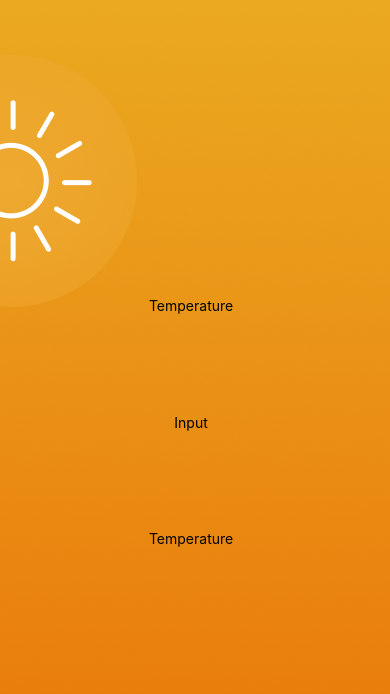
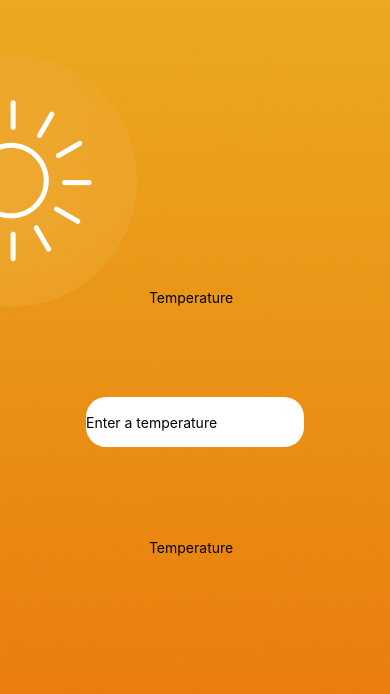
Before and after one commit to ialim0/weather-converter, a React Native app in the folder weather-app/: screen / in a window 390 px wide. Shown: the top 694 px of the page. Built offline with nearby package versions, Linux system fonts and the light colour scheme.

Commit message:
Input step 1

```diff
--- a/weather-app/App.js
+++ b/weather-app/App.js
@@ -1,6 +1,7 @@
 import { Text, View,ImageBackground } from "react-native";
 import {s} from "./App.style"
 import hotImage from "./assets/hot.png"
+import { InputTemperature } from "./components/InputTemperature.style.jsx";
 export default function App() {
   return (
     <ImageBackground source={hotImage}style={s.container} >
@@ -9,7 +10,7 @@ export default function App() {
         <Text>Temperature  </Text>
         </View>
         <View>
-        <Text>Input  </Text>
+        <InputTemperature/>
         </View>
         <View>
         <Text>Temperature  </Text>
--- /dev/null
+++ b/weather-app/components/InputTemperature.style.js
@@ -0,0 +1,14 @@
+import { StyleSheet } from "react-native";
+
+
+const s=StyleSheet.create({
+    input:{
+        backgroundColor:"white",
+        borderRadius:20,
+        height:50,
+        alignItems:"stretch",
+
+
+    },
+});
+export {s}
--- /dev/null
+++ b/weather-app/components/InputTemperature.style.jsx
@@ -0,0 +1,6 @@
+import { TextInput } from "react-native";
+import { s } from "./InputTemperature.style.js";
+
+export function InputTemperature({}) {
+  return <TextInput style={s.input} placeholder="Enter a temperature" />;
+}
```
